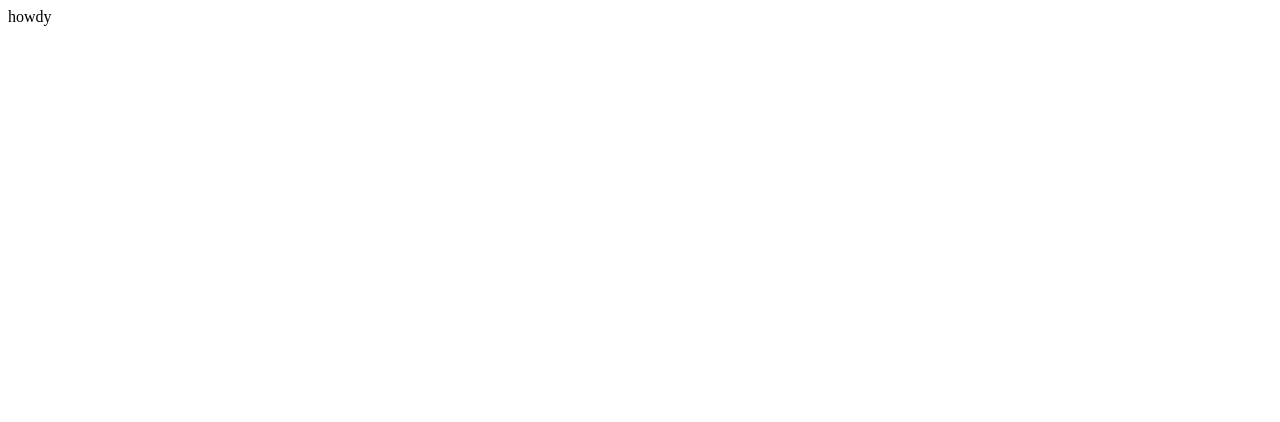
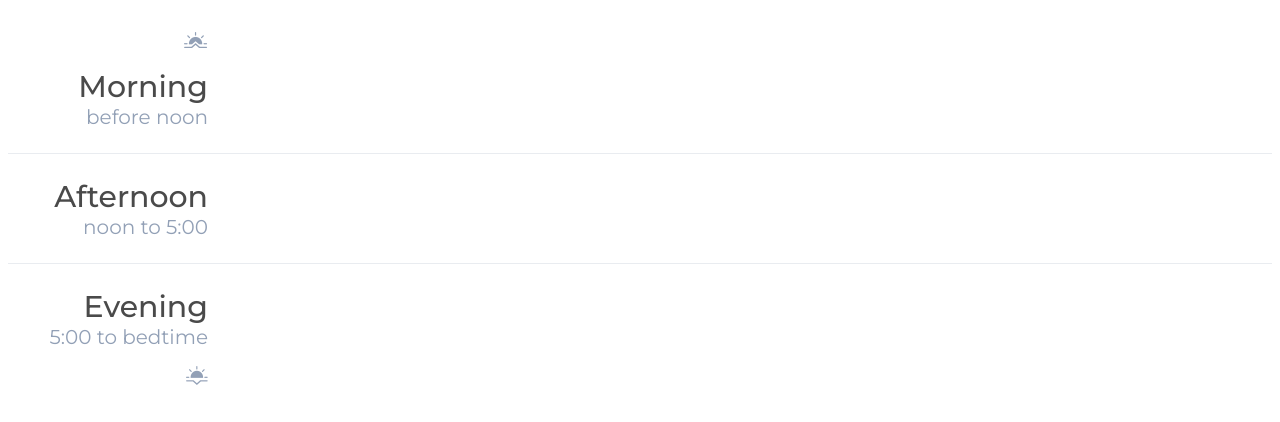
Before and after one commit to markneub/ema-prototype, a Vue app: page /#/ in a window 1280 px wide. Shown: the top 422 px of the page. Built offline with nearby package versions, Linux system fonts and the light colour scheme.

Commit message:
Add period column

```diff
--- a/index.html
+++ b/index.html
@@ -3,6 +3,7 @@
   <head>
     <meta charset="utf-8">
     <title>ema-prototype</title>
+    <link href="https://fonts.googleapis.com/css?family=Montserrat:400,500" rel="stylesheet">
   </head>
   <body>
     <div id="app"></div>
--- a/src/App.vue
+++ b/src/App.vue
@@ -14,5 +14,6 @@ export default {
 #app {
   -webkit-font-smoothing: antialiased;
   -moz-osx-font-smoothing: grayscale;
+  font-family: 'Montserrat', sans-serif;
 }
 </style>
--- a/src/components/EntryDashboard.vue
+++ b/src/components/EntryDashboard.vue
@@ -1,6 +1,23 @@
 <template>
   <div id="entry-dashboard">
-    howdy
+    <div class="row">
+      <div class="period morning">
+        <div class="name">Morning</div>
+        <div class="description">before noon</div>
+      </div>
+    </div>
+    <div class="row">
+      <div class="period afternoon">
+        <div class="name">Afternoon</div>
+        <div class="description">noon to 5:00</div>
+      </div>
+    </div>
+    <div class="row last">
+      <div class="period evening">
+        <div class="name">Evening</div>
+        <div class="description">5:00 to bedtime</div>
+      </div>
+    </div>
   </div>
 </template>
 
@@ -15,5 +32,30 @@ export default {
 </script>
 
 <style lang="scss" scoped>
-
+.row {
+  border-bottom: 1px solid rgba(146, 160, 182, 0.2);
+  &.last { border: none; }
+  padding: 24px 0;
+  .period {
+    &.morning {
+      padding-top: 36px;
+      background: url('../images/sunrise.png') top right/24px 16px no-repeat;
+    }
+    &.evening {
+      padding-bottom: 36px;
+      background: url('../images/sunset.png') bottom right/22px 19px no-repeat;
+    }
+    text-align: right;
+    width: 200px;
+    .name {
+      color: #4A4A4A;
+      font-size: 30px;
+      font-weight: 500;
+    }
+    .description {
+      color: #92A0B6;
+      font-size: 20px;
+    }
+  }
+}
 </style>
```
Also changed, not shown: src/images/sunrise.png (added), src/images/sunset.png (added).
